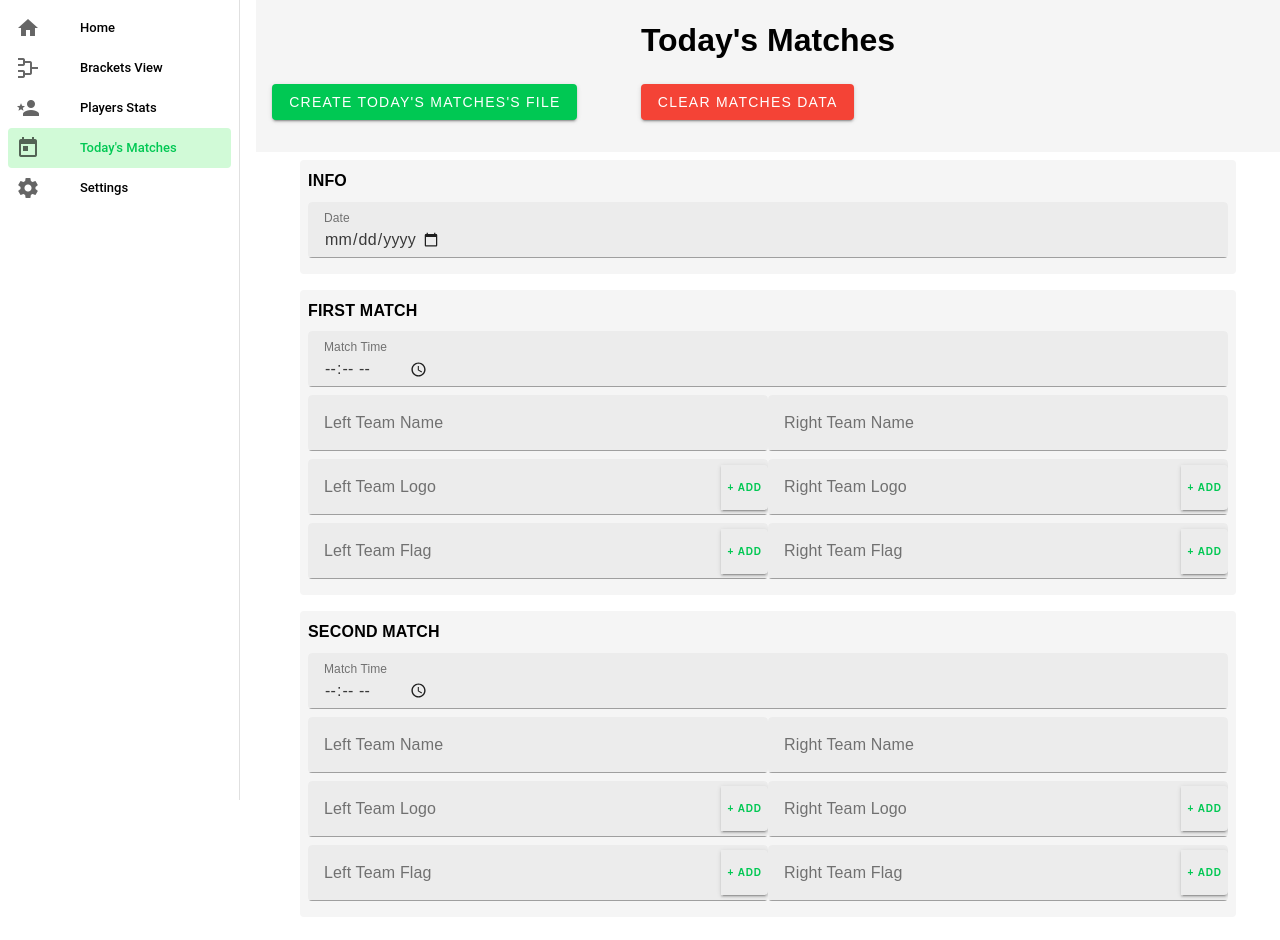
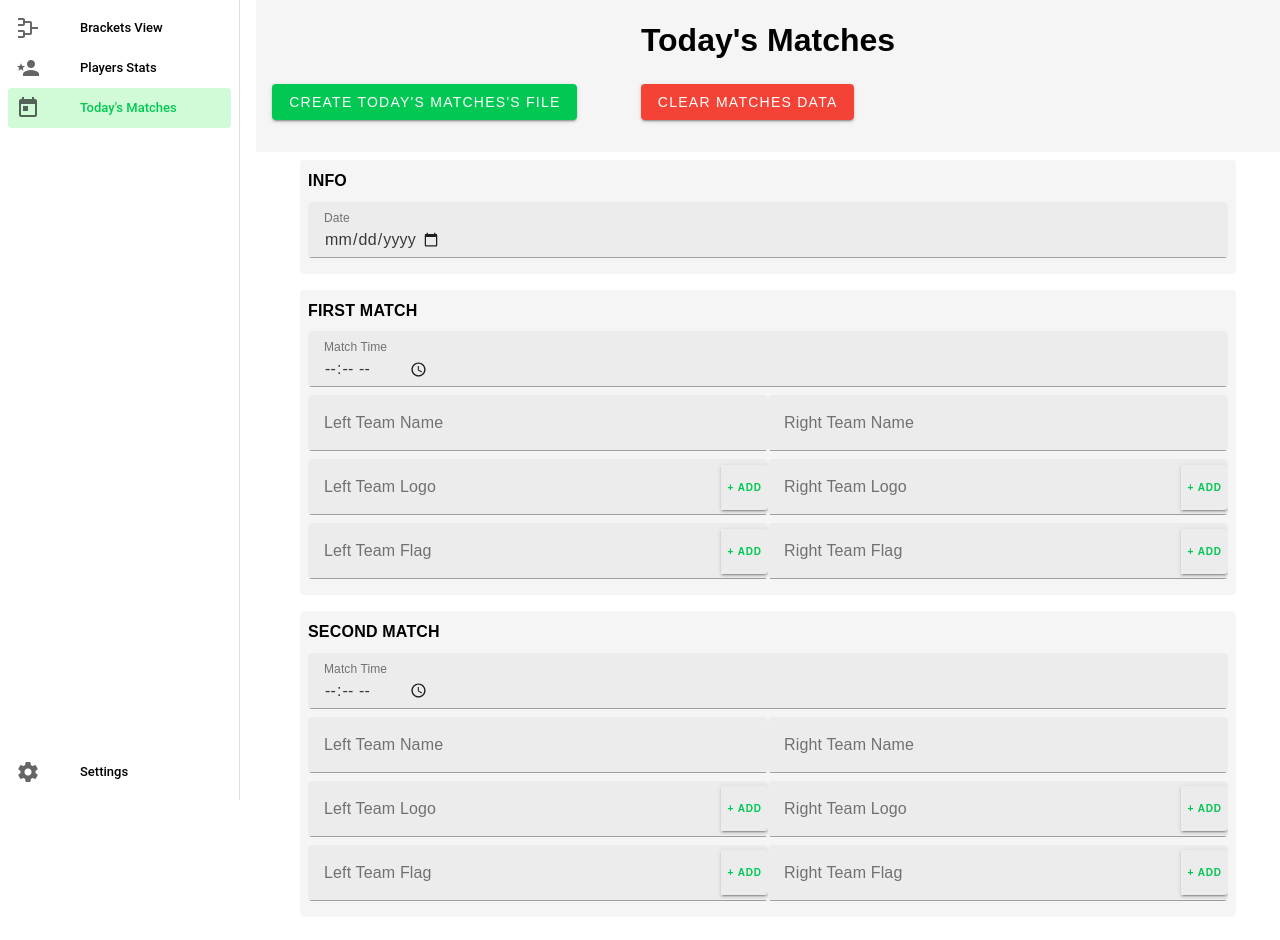
Before and after one commit to AdhamSAYED95/Stream-Buddy, a Vue app: page /#/TodayMatches in a window 1280 px wide. Shown: the top 940 px of the page. Built offline with nearby package versions, Linux system fonts and the light colour scheme.

Commit message:
edited Presets

```diff
--- a/src/renderer/src/components/NavigationPanel.vue
+++ b/src/renderer/src/components/NavigationPanel.vue
@@ -15,12 +15,7 @@ const store = useAppStateStore()
         :width="240"
         class="navigation-drawer"
       >
-        <v-list density="compact" nav>
-          <RouterLink to="/" class="nav-link">
-            <v-list-item prepend-icon="mdi-home">
-              <v-list-item-title>Home</v-list-item-title>
-            </v-list-item>
-          </RouterLink>
+        <v-list density="compact" nav class="nav-list">
           <template v-for="item in allNavigableViews" :key="item.name">
             <RouterLink v-if="store.viewVisibility[item.name]" :to="item.path" class="nav-link">
               <v-list-item :prepend-icon="item.icon">
@@ -28,7 +23,8 @@ const store = useAppStateStore()
               </v-list-item>
             </RouterLink>
           </template>
-          <RouterLink to="/Settings" class="nav-link">
+          <!-- Settings item pushed to the bottom -->
+          <RouterLink to="/Settings" class="nav-link settings-link">
             <v-list-item prepend-icon="mdi-cog">
               <v-list-item-title>Settings</v-list-item-title>
             </v-list-item>
@@ -66,21 +62,25 @@ const store = useAppStateStore()
 
 /* Style for the active route link */
 .nav-link.router-link-active .v-list-item {
-  background-color: rgb(var(--v-theme-active-item-bg)) !important; /* Green background */
+  background-color: rgb(var(--v-theme-active-item-bg)) !important;
 }
 
 .nav-link.router-link-active .clickable-icon,
 .nav-link.router-link-active .v-list-item-title {
-  color: rgb(var(--v-theme-active-item)) !important; /* Green text/icon */
+  color: rgb(var(--v-theme-active-item)) !important;
 }
 
-/* Custom class for the pin toggle button for specific styling if needed */
-.pin-toggle-list-item {
-  cursor: pointer;
+/* Make the v-list a flex container to push Settings to the bottom */
+.nav-list {
+  display: flex;
+  flex-direction: column;
+  height: 100%;
+  overflow-y: auto;
 }
-.pin-toggle-list-item:hover .v-list-item-title,
-.pin-toggle-list-item:hover .v-icon {
-  color: rgb(var(--v-theme-on-surface));
+
+/* Push the Settings item to the bottom */
+.settings-link {
+  margin-top: auto;
 }
 
 :deep(.v-navigation-drawer) {
@@ -95,7 +95,6 @@ const store = useAppStateStore()
 }
 
 .main-content {
-  /* Adjusted for v-app-bar height with compact density */
   margin-left: 56px;
   transition: margin-left 0.2s ease;
   min-height: 100vh;
@@ -103,10 +102,9 @@ const store = useAppStateStore()
   padding: 16px;
 }
 
-/* Adjust fixed-header and main-content when drawer expands */
 :deep(.v-navigation-drawer--is-hovering) + .v-main .fixed-header,
 :deep(.v-navigation-drawer--active:not(.v-navigation-drawer--rail)) + .v-main .fixed-header {
-  left: calc(240px + 16px); /* Drawer width + padding */
+  left: calc(240px + 16px);
 }
 
 :deep(.v-navigation-drawer--is-hovering) ~ .v-main,
@@ -119,7 +117,6 @@ const store = useAppStateStore()
   color: rgb(var(--v-theme-on-surface));
 }
 
-/* Define the fade transition */
 .fade-enter-active,
 .fade-leave-active {
   transition: opacity 0.3s ease;
--- a/src/renderer/src/components/SettingsView.vue
+++ b/src/renderer/src/components/SettingsView.vue
@@ -11,6 +11,8 @@ const presetToUpdateName = ref('')
 const showSnackbar = ref(false)
 const snackbarText = ref('')
 const snackbarColor = ref('success')
+
+const confirmUpdateOrCreateDialog = ref(false)
 
 const presetNameRules = [
   (v) => !!v || 'Preset name is required',
@@ -28,10 +30,6 @@ const saveNewPreset = () => {
     showFeedback('Preset name cannot be empty.', 'error')
     return
   }
-  if (Object.keys(store.viewPresets).includes(newPresetName.value.trim())) {
-    showFeedback('A preset with this name already exists. Please choose a different name.', 'error')
-    return
-  }
 
   store.saveViewPreset(newPresetName.value.trim())
   showFeedback(`Preset '${newPresetName.value.trim()}' saved successfully!`, 'success')
@@ -42,12 +40,12 @@ const saveNewPreset = () => {
 const applyPreset = (presetName) => {
   store.applyViewPreset(presetName)
   store.selectedPreset = presetName
-  if (store.selectedPreset !== null) showFeedback(`Preset '${presetName}' applied!`, 'info')
+  if (store.selectedPreset !== null) showFeedback(`Preset ${presetName} applied!`, 'info')
 }
 
 const openUpdatePresetDialog = (presetName) => {
   presetToUpdateName.value = presetName
-  updatePresetDialog.value = true
+  confirmUpdateOrCreateDialog.value = true
 }
 
 const updatePreset = () => {
@@ -55,6 +53,16 @@ const updatePreset = () => {
     store.updateViewPreset(presetToUpdateName.value)
     showFeedback(`Preset '${presetToUpdateName.value}' updated!`, 'success')
     updatePresetDialog.value = false
+  }
+}
+
+const handlePresetChoice = (choice) => {
+  confirmUpdateOrCreateDialog.value = false
+
+  if (choice === 'update') {
+    updatePresetDialog.value = true
+  } else if (choice === 'create') {
+    createPresetDialog.value = true
   }
 }
 
@@ -77,6 +85,11 @@ const checkForUpdates = () => {
 
 const downloadUpdate = () => {
   store.downloadUpdate()
+}
+
+const clearAllData = () => {
+  store.clearAllData()
+  showFeedback(`All Inputs fields cleared`, 'info')
 }
 
 onMounted(async () => {
@@ -135,6 +148,18 @@ onMounted(async () => {
                   hide-details
                   @update:model-value="store.toggleNavigationMode"
                 ></v-switch>
+              </v-card-text>
+            </v-card>
+          </v-col>
+        </v-row>
+        <v-row>
+          <v-col cols="12">
+            <v-card class="setting-card">
+              <v-card-title>Clear Input</v-card-title>
+              <v-card-subtitle>Clear all input data from all views.</v-card-subtitle>
+              <v-divider class="my-2"></v-divider>
+              <v-card-text>
+                <v-btn color="red" @click="clearAllData">Clear All Input Data</v-btn>
               </v-card-text>
             </v-card>
           </v-col>
@@ -256,14 +281,33 @@ onMounted(async () => {
             <v-card-title class="headline">Update View Preset</v-card-title>
             <v-card-text>
               <p>
-                Are you sure you want to update the preset '<strong>{{ presetToUpdateName }}</strong
-                >' with the current view visibility settings?
+                Are you sure you want to update the preset
+                <strong>{{ presetToUpdateName }}</strong> with the current view visibility settings?
               </p>
             </v-card-text>
             <v-card-actions>
               <v-spacer></v-spacer>
               <v-btn color="blue darken-1" text @click="updatePresetDialog = false">Cancel</v-btn>
               <v-btn color="warning" @click="updatePreset">Update Preset</v-btn>
+            </v-card-actions>
+          </v-card>
+        </v-dialog>
+
+        <v-dialog v-model="confirmUpdateOrCreateDialog" max-width="550px">
+          <v-card>
+            <v-card-title class="headline">Preset Action for {{ presetToUpdateName }}</v-card-title>
+            <v-card-text>
+              <p>Do you want to:</p>
+              <ul>
+                <li>Update this existing preset with the current view settings?</li>
+                <li>Create a new preset based on the current view settings?</li>
+              </ul>
+            </v-card-text>
+            <v-card-actions>
+              <v-spacer></v-spacer>
+              <v-btn color="blue darken-1" text @click="handlePresetChoice('cancel')">Cancel</v-btn>
+              <v-btn color="primary" @click="handlePresetChoice('create')">Create New</v-btn>
+              <v-btn color="warning" @click="handlePresetChoice('update')">Update This One</v-btn>
             </v-card-actions>
           </v-card>
         </v-dialog>
--- a/src/renderer/src/store/appState.js
+++ b/src/renderer/src/store/appState.js
@@ -88,8 +88,6 @@ export const useAppStateStore = defineStore('appState', {
       if (this.viewPresets[presetName]) {
         this.viewVisibility = { ...this.viewPresets[presetName] }
         this.selectedPreset = presetName
-      } else {
-        console.warn(`Preset '${presetName}' not found.`)
       }
     },
     updateViewPreset(presetName) {
@@ -103,8 +101,11 @@ export const useAppStateStore = defineStore('appState', {
     deleteViewPreset(presetName) {
       if (this.viewPresets[presetName]) {
         delete this.viewPresets[presetName]
+        allNavigableViews.forEach((view) => {
+          this.viewVisibility[view.name] = true
+        })
         if (this.selectedPreset === presetName) {
-          this.selectedPreset = null // Clear selected if deleted
+          this.selectedPreset = null
         }
       } else {
         console.warn(`Preset '${presetName}' not found for deletion.`)
```
